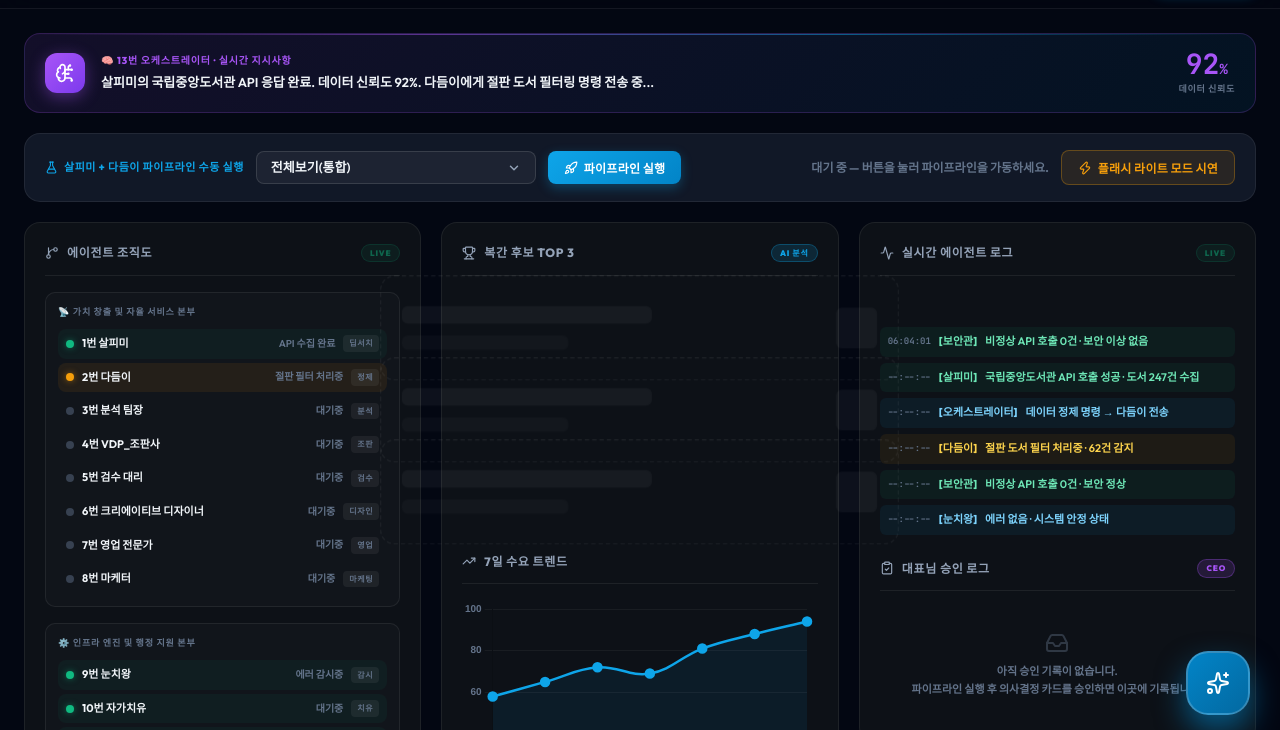
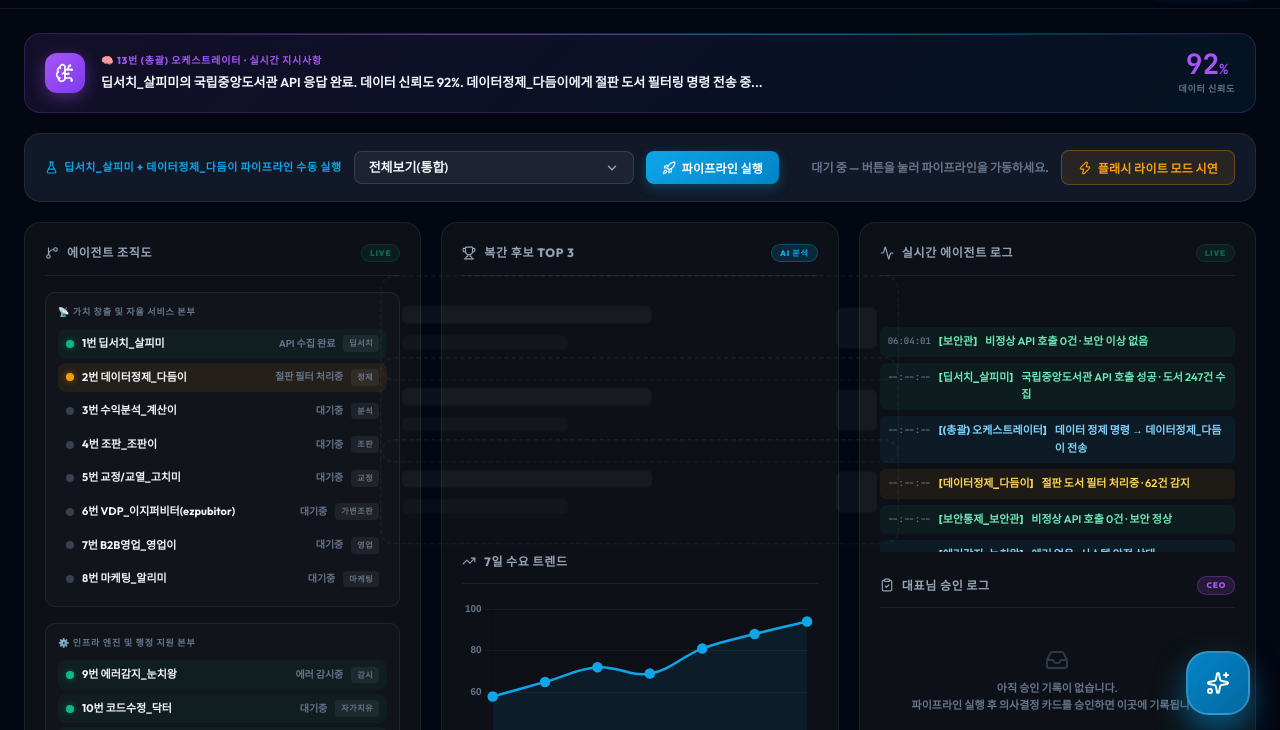
Before and after one commit to xopowo97/publish79, a plain HTML site: page control.html in a window 1280 px wide. Shown: the part 55-785 px from the top of the page. Drawn offline with nearby package versions, Linux system fonts and the light colour scheme; no server answers; sample sign-in values are in the browser's storage.

Commit message:
Add files via upload

```diff
--- a/control.html
+++ b/control.html
@@ -87,9 +87,9 @@
                 <i data-lucide="brain-circuit"></i>
             </div>
             <div class="ctrl-orch-body">
-                <div class="ctrl-orch-label">🧠 13번 오케스트레이터 · 실시간 지시사항</div>
+                <div class="ctrl-orch-label">🧠 13번 (총괄) 오케스트레이터 · 실시간 지시사항</div>
                 <div class="ctrl-orch-msg" id="ctrl-orch-msg">
-                    살피미의 국립중앙도서관 API 응답 완료. 데이터 신뢰도 92%. 다듬이에게 절판 도서 필터링 명령 전송 중...
+                    딥서치_살피미의 국립중앙도서관 API 응답 완료. 데이터 신뢰도 92%. 데이터정제_다듬이에게 절판 도서 필터링 명령 전송 중...
                 </div>
             </div>
             <div class="ctrl-orch-score">
@@ -103,7 +103,7 @@
             <div class="ctrl-pipeline-left">
                 <label class="ctrl-pipeline-label">
                     <i data-lucide="flask-conical"></i>
-                    살피미 + 다듬이 파이프라인 수동 실행
+                    딥서치_살피미 + 데이터정제_다듬이 파이프라인 수동 실행
                 </label>
                 <select id="ctrl-keyword-input" class="ctrl-input ctrl-select">
                     <option value="all" selected>전체보기(통합)</option>
@@ -152,49 +152,49 @@
                         <div class="ctrl-dept-title">📡 가치 창출 및 자율 서비스 본부</div>
                         <div class="ctrl-agent-row ctrl-agent-active">
                             <span class="ctrl-dot ctrl-dot-green"></span>
-                            <span class="ctrl-agent-name">1번 살피미</span>
+                            <span class="ctrl-agent-name">1번 딥서치_살피미</span>
                             <span class="ctrl-agent-task">API 수집 완료</span>
                             <span class="ctrl-agent-tag">딥서치</span>
                         </div>
                         <div class="ctrl-agent-row ctrl-agent-running">
                             <span class="ctrl-dot ctrl-dot-amber"></span>
-                            <span class="ctrl-agent-name">2번 다듬이</span>
+                            <span class="ctrl-agent-name">2번 데이터정제_다듬이</span>
                             <span class="ctrl-agent-task">절판 필터 처리중</span>
                             <span class="ctrl-agent-tag">정제</span>
                         </div>
                         <div class="ctrl-agent-row ctrl-agent-idle">
                             <span class="ctrl-dot ctrl-dot-slate"></span>
-                            <span class="ctrl-agent-name">3번 분석 팀장</span>
+                            <span class="ctrl-agent-name">3번 수익분석_계산이</span>
                             <span class="ctrl-agent-task">대기중</span>
                             <span class="ctrl-agent-tag">분석</span>
                         </div>
                         <div class="ctrl-agent-row ctrl-agent-idle">
                             <span class="ctrl-dot ctrl-dot-slate"></span>
-                            <span class="ctrl-agent-name">4번 VDP_조판사</span>
+                            <span class="ctrl-agent-name">4번 조판_조판이</span>
                             <span class="ctrl-agent-task">대기중</span>
                             <span class="ctrl-agent-tag">조판</span>
                         </div>
                         <div class="ctrl-agent-row ctrl-agent-idle">
                             <span class="ctrl-dot ctrl-dot-slate"></span>
-                            <span class="ctrl-agent-name">5번 검수 대리</span>
+                            <span class="ctrl-agent-name">5번 교정/교열_고치미</span>
                             <span class="ctrl-agent-task">대기중</span>
-                            <span class="ctrl-agent-tag">검수</span>
+                            <span class="ctrl-agent-tag">교정</span>
                         </div>
                         <div class="ctrl-agent-row ctrl-agent-idle">
                             <span class="ctrl-dot ctrl-dot-slate"></span>
-                            <span class="ctrl-agent-name">6번 크리에이티브 디자이너</span>
+                            <span class="ctrl-agent-name">6번 VDP_이지퍼비터(ezpubitor)</span>
                             <span class="ctrl-agent-task">대기중</span>
-                            <span class="ctrl-agent-tag">디자인</span>
+                            <span class="ctrl-agent-tag">가변조판</span>
                         </div>
                         <div class="ctrl-agent-row ctrl-agent-idle">
                             <span class="ctrl-dot ctrl-dot-slate"></span>
-                            <span class="ctrl-agent-name">7번 영업 전문가</span>
+                            <span class="ctrl-agent-name">7번 B2B영업_영업이</span>
                             <span class="ctrl-agent-task">대기중</span>
                             <span class="ctrl-agent-tag">영업</span>
                         </div>
                         <div class="ctrl-agent-row ctrl-agent-idle">
                             <span class="ctrl-dot ctrl-dot-slate"></span>
-                            <span class="ctrl-agent-name">8번 마케터</span>
+                            <span class="ctrl-agent-name">8번 마케팅_알리미</span>
                             <span class="ctrl-agent-task">대기중</span>
                             <span class="ctrl-agent-tag">마케팅</span>
                         </div>
@@ -204,19 +204,19 @@
                         <div class="ctrl-dept-title">⚙️ 인프라 엔진 및 행정 지원 본부</div>
                         <div class="ctrl-agent-row ctrl-agent-active">
                             <span class="ctrl-dot ctrl-dot-green"></span>
-                            <span class="ctrl-agent-name">9번 눈치왕</span>
+                            <span class="ctrl-agent-name">9번 에러감지_눈치왕</span>
                             <span class="ctrl-agent-task">에러 감시중</span>
                             <span class="ctrl-agent-tag">감시</span>
                         </div>
                         <div class="ctrl-agent-row ctrl-agent-active">
                             <span class="ctrl-dot ctrl-dot-green"></span>
-                            <span class="ctrl-agent-name">10번 자가치유</span>
+                            <span class="ctrl-agent-name">10번 코드수정_닥터</span>
                             <span class="ctrl-agent-task">대기중</span>
-                            <span class="ctrl-agent-tag">치유</span>
+                            <span class="ctrl-agent-tag">자가치유</span>
                         </div>
                         <div class="ctrl-agent-row ctrl-agent-active">
                             <span class="ctrl-dot ctrl-dot-green"></span>
-                            <span class="ctrl-agent-name">11번 자동화 배포관리자</span>
+                            <span class="ctrl-agent-name">11번 배포_배달이</span>
                             <span class="ctrl-agent-task">알림 대기</span>
                             <span class="ctrl-agent-tag">배포</span>
                         </div>
@@ -226,7 +226,7 @@
                         <div class="ctrl-dept-title">🛡️ AI 실시간 보안 및 통제 관제실</div>
                         <div class="ctrl-agent-row ctrl-agent-active">
                             <span class="ctrl-dot ctrl-dot-green"></span>
-                            <span class="ctrl-agent-name">12번 보안관</span>
+                            <span class="ctrl-agent-name">12번 보안통제_보안관</span>
                             <span class="ctrl-agent-task">보안 정상</span>
                             <span class="ctrl-agent-tag">보안</span>
                         </div>
@@ -236,7 +236,7 @@
                         <div class="ctrl-dept-title">🧠 총지휘부</div>
                         <div class="ctrl-agent-row ctrl-agent-active">
                             <span class="ctrl-dot ctrl-dot-purple"></span>
-                            <span class="ctrl-agent-name">13번 오케스트레이터</span>
+                            <span class="ctrl-agent-name">13번 (총괄) 오케스트레이터</span>
                             <span class="ctrl-agent-task">전체 지휘중</span>
                             <span class="ctrl-agent-tag ctrl-tag-purple">지휘</span>
                         </div>
@@ -311,27 +311,27 @@
                 <div class="ctrl-log-stream" id="ctrl-log-stream">
                     <div class="ctrl-log-entry ctrl-log-success">
                         <span class="ctrl-log-time">--:--:--</span>
-                        <span class="ctrl-log-agent">[살피미]</span>
+                        <span class="ctrl-log-agent">[딥서치_살피미]</span>
                         <span>국립중앙도서관 API 호출 성공 · 도서 247건 수집</span>
                     </div>
                     <div class="ctrl-log-entry ctrl-log-info">
                         <span class="ctrl-log-time">--:--:--</span>
-                        <span class="ctrl-log-agent">[오케스트레이터]</span>
-                        <span>데이터 정제 명령 → 다듬이 전송</span>
+                        <span class="ctrl-log-agent">[(총괄) 오케스트레이터]</span>
+                        <span>데이터 정제 명령 → 데이터정제_다듬이 전송</span>
                     </div>
                     <div class="ctrl-log-entry ctrl-log-warn">
                         <span class="ctrl-log-time">--:--:--</span>
-                        <span class="ctrl-log-agent">[다듬이]</span>
+                        <span class="ctrl-log-agent">[데이터정제_다듬이]</span>
                         <span>절판 도서 필터 처리중 · 62건 감지</span>
                     </div>
                     <div class="ctrl-log-entry ctrl-log-success">
                         <span class="ctrl-log-time">--:--:--</span>
-                        <span class="ctrl-log-agent">[보안관]</span>
+                        <span class="ctrl-log-agent">[보안통제_보안관]</span>
                         <span>비정상 API 호출 0건 · 보안 정상</span>
                     </div>
                     <div class="ctrl-log-entry ctrl-log-info">
                         <span class="ctrl-log-time">--:--:--</span>
-                        <span class="ctrl-log-agent">[눈치왕]</span>
+                        <span class="ctrl-log-agent">[에러감지_눈치왕]</span>
                         <span>에러 없음 · 시스템 안정 상태</span>
                     </div>
                 </div>
```
